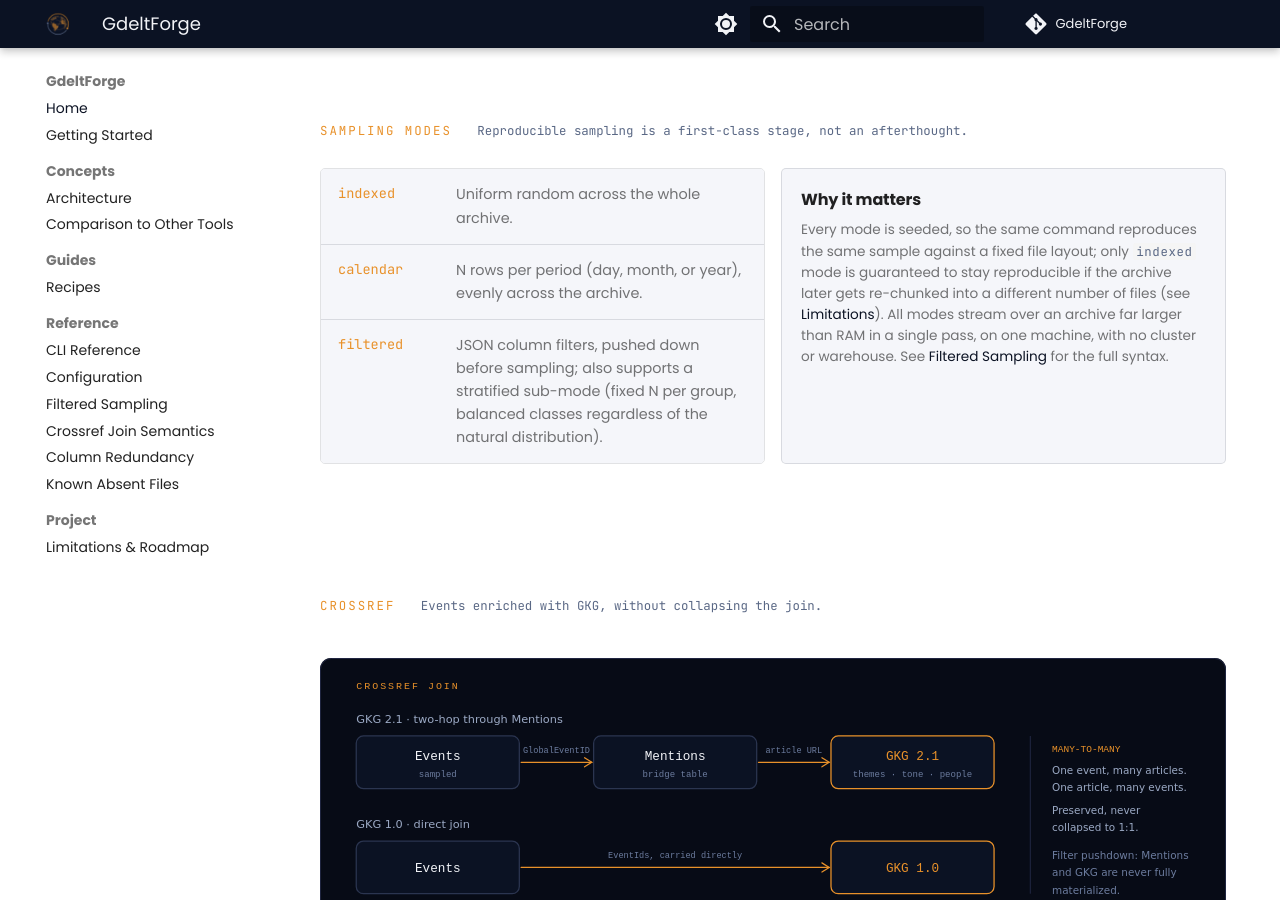
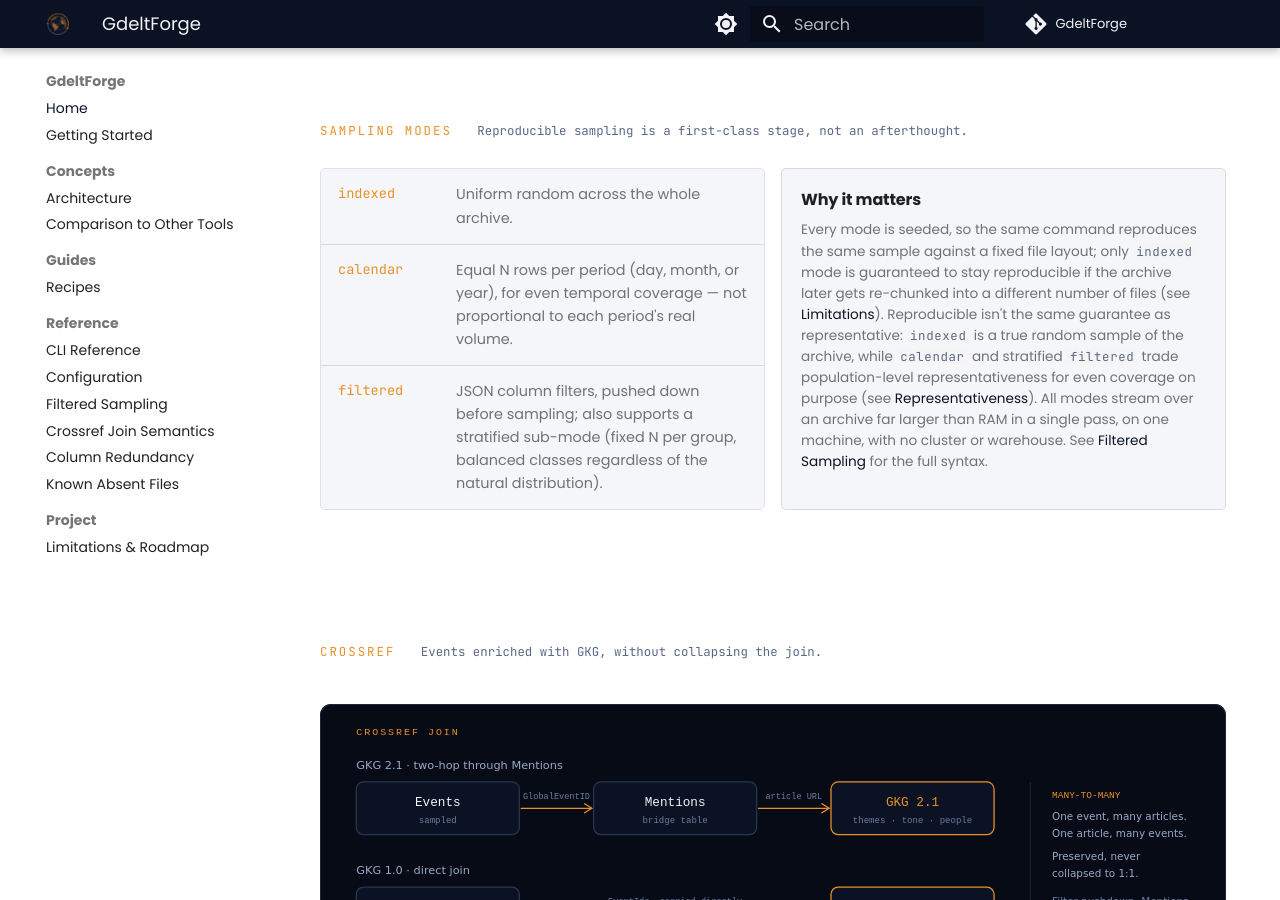
Before and after one commit to Vinicius-Teixeirac/GdeltForge, an MkDocs documentation site: the page built from docs/index.md, in a window 1280 px wide and 900 px high, scrolled down 2064 px. Built offline with MkDocs 1.6.1 and Material for MkDocs 9.7.7, drawn with Linux system fonts in a browser that asks for light colours; comment, search, counter and statistics services are not loaded.

Commit message:
docs(sampling): document representativeness tradeoffs across modes
Explains, in limitations-and-roadmap.md, cli-reference.md,
filtered-sampling.md, and index.md, that reproducible and
representative are separate guarantees, and only indexed mode
provides both.

Indexed mode draws a true simple random sample: every row across the
selected files has equal inclusion probability. Calendar mode is a
stratified design with equal, not proportional, allocation: it draws
the same count from every period regardless of that period's real
size, so an unweighted statistic on the pooled output is biased
toward low-volume periods. Recovering a population estimate needs
reweighting each period by its true row count first. Stratified
filtered sampling applies the same equal-allocation design to a
chosen column. It is the right shape for a model training set that
needs minority-class coverage, and the wrong one for estimating that
column's real population rate.

This holds one level up as well. GDELT's own archive is a convenience
census of media coverage, not a random sample of world events, and
--start-date/--end-date narrowing redefines the population again.
Every mode is representative of whatever was actually downloaded and
date-filtered, never of world events directly.

```diff
--- a/docs/index.md
+++ b/docs/index.md
@@ -63,12 +63,12 @@ hide:
   <div class="gf-grid gf-grid--2">
     <div class="gf-modes">
       <div class="gf-mode"><b>indexed</b><span>Uniform random across the whole archive.</span></div>
-      <div class="gf-mode"><b>calendar</b><span>N rows per period (day, month, or year), evenly across the archive.</span></div>
+      <div class="gf-mode"><b>calendar</b><span>Equal N rows per period (day, month, or year), for even temporal coverage &mdash; not proportional to each period's real volume.</span></div>
       <div class="gf-mode"><b>filtered</b><span>JSON column filters, pushed down before sampling; also supports a stratified sub-mode (fixed N per group, balanced classes regardless of the natural distribution).</span></div>
     </div>
     <div class="gf-card">
       <h3>Why it matters</h3>
-      <p>Every mode is seeded, so the same command reproduces the same sample against a fixed file layout; only <code>indexed</code> mode is guaranteed to stay reproducible if the archive later gets re-chunked into a different number of files (see <a href="limitations-and-roadmap/#sampling">Limitations</a>). All modes stream over an archive far larger than RAM in a single pass, on one machine, with no cluster or warehouse. See <a href="filtered-sampling/">Filtered Sampling</a> for the full syntax.</p>
+      <p>Every mode is seeded, so the same command reproduces the same sample against a fixed file layout; only <code>indexed</code> mode is guaranteed to stay reproducible if the archive later gets re-chunked into a different number of files (see <a href="limitations-and-roadmap/#sampling">Limitations</a>). Reproducible isn't the same guarantee as representative: <code>indexed</code> is a true random sample of the archive, while <code>calendar</code> and stratified <code>filtered</code> trade population-level representativeness for even coverage on purpose (see <a href="limitations-and-roadmap/#representativeness">Representativeness</a>). All modes stream over an archive far larger than RAM in a single pass, on one machine, with no cluster or warehouse. See <a href="filtered-sampling/">Filtered Sampling</a> for the full syntax.</p>
     </div>
   </div>
 </div>
```
Also changed, not shown: docs/cli-reference.md (+4 -0 lines), docs/filtered-sampling.md (+4 -0 lines), docs/limitations-and-roadmap.md (+6 -0 lines).
